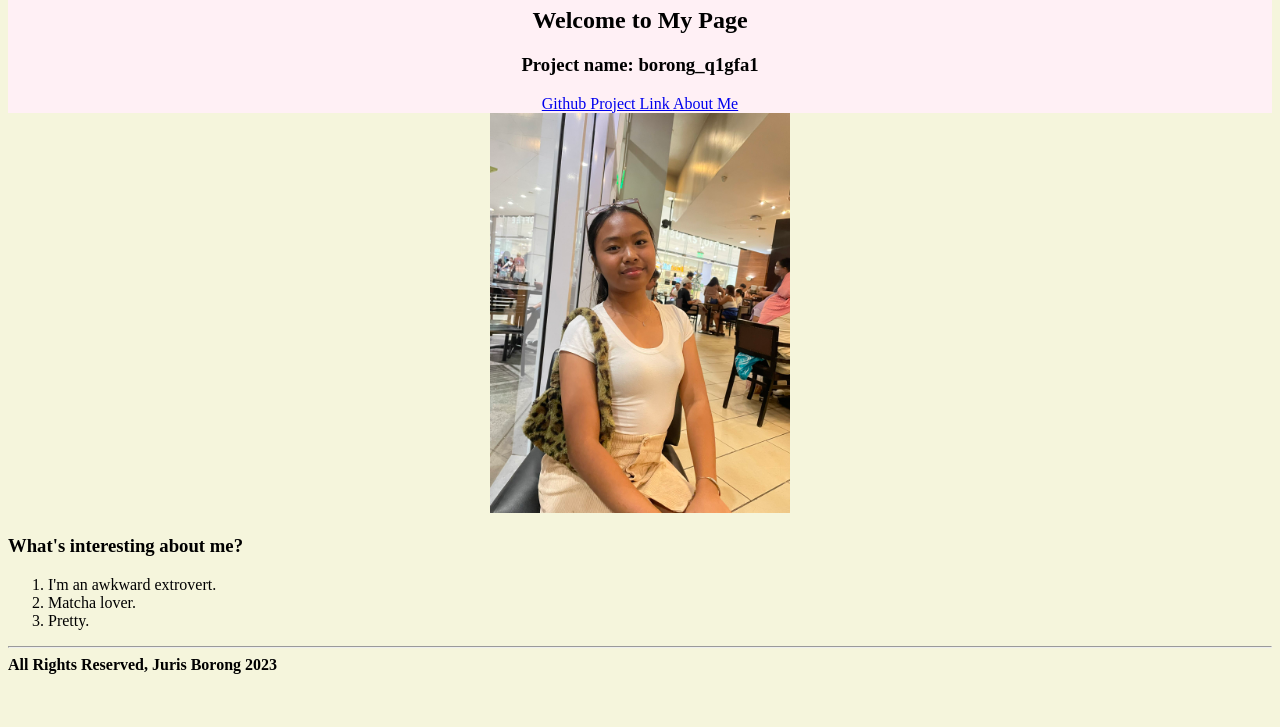
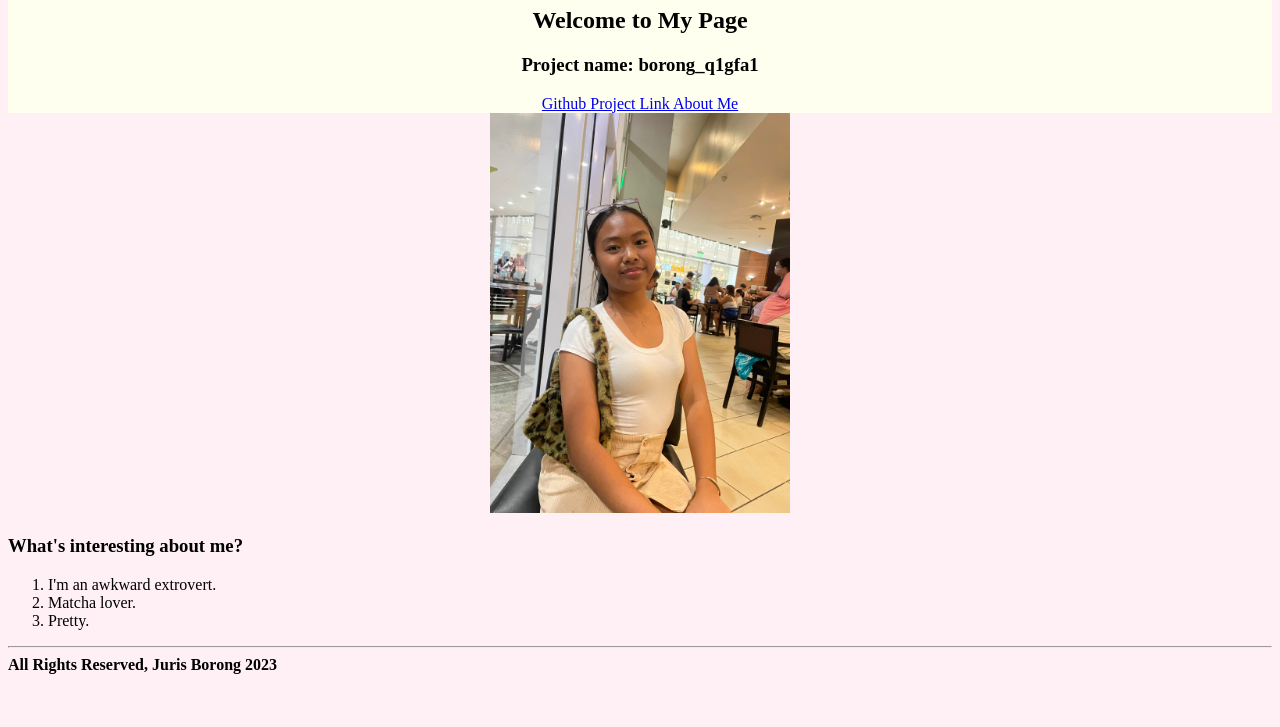
Before and after one commit to bjurisjustine/jurisborong_Q1GFA1, a plain HTML site: page index.html in a window 1280 px wide. Shown: the part 73-800 px from the top of the page. Drawn offline with Linux system fonts and the light colour scheme.

Commit message:
new colors

```diff
--- a/index.html
+++ b/index.html
@@ -5,8 +5,8 @@
     <meta name="viewport" content="width=device-width, initial-scale=1.0">
     <title>MyPage</title>
 </head>
-<body style="background-color: beige;">
-    <div style="background-color: lavenderblush;">
+<body style="background-color: lavenderblush;">
+    <div style="background-color: ivory;">
         <center>
     <h1> Hey. I'm Juris Justine Borong!</h1>
     <h2> Welcome to My Page</h2>
```
